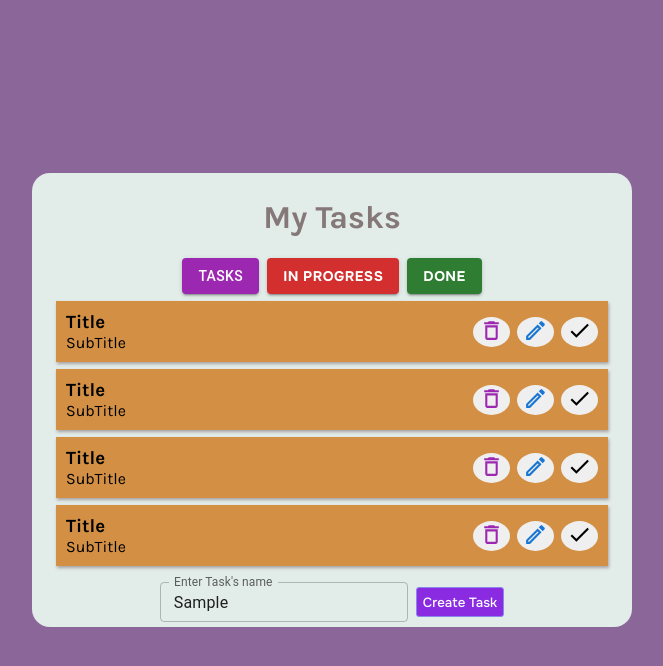
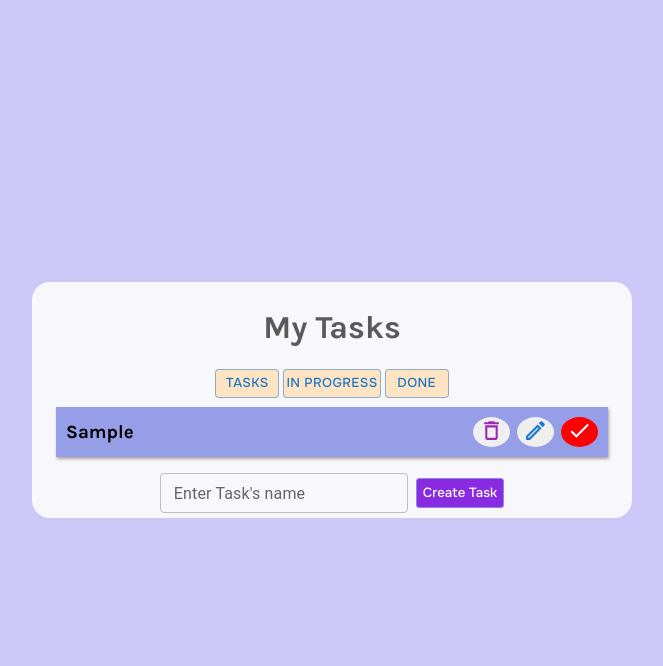
Before and after one commit to samirfandi/TaskList, a React (Create React App) app: page / in a window 1280 px wide. Both pictures are taken after typing "Sample" into the empty fields and a click on the button "Create Task". Shown: the top 666 px of the page, without its empty margins (308-971 px from the left). Built offline with nearby package versions, Linux system fonts and the light colour scheme.

Commit message:
Implement button click handler

```diff
--- a/src/AddTask.js
+++ b/src/AddTask.js
@@ -1,19 +1,36 @@
 import "./AddTask.css";
 import TextField from "@mui/material/TextField";
 import Grid from "@mui/material/Grid";
+import { useState } from "react";
+import { Details } from "@mui/icons-material";
+import { v4 as uuidv4 } from "uuid";
 
-export default function AddTask() {
+export default function AddTask({ handleCreateTask }) {
+  const handleCreateButton = function () {
+    const task = {
+      id: uuidv4(),
+      title: taskName,
+      details: "",
+      isCompleted: false,
+    };
+
+    handleCreateTask(task);
+
+    setTaskName("");
+  };
+
+  const [taskName, setTaskName] = useState("");
   return (
     <Grid
       container
       className="addTask"
       spacing={1}
       direction="row"
-        sx={{
-          display: "flex",
-          justifyContent: "center",
-          alignItems: "center",
-        }}
+      sx={{
+        display: "flex",
+        justifyContent: "center",
+        alignItems: "center",
+      }}
     >
       <Grid item xs={9}>
         <TextField
@@ -21,10 +38,22 @@ export default function AddTask() {
           label="Enter Task's name"
           variant="outlined"
           size="small"
+          onChange={(e) => {
+            setTaskName(e.target.value);
+          }}
+          value={taskName}
         />
       </Grid>
       <Grid item xs={3}>
-        <button className="addButton"> Create Task</button>
+        <button
+          className="addButton"
+          onClick={() => {
+            handleCreateButton();
+          }}
+        >
+          {" "}
+          Create Task
+        </button>
       </Grid>
     </Grid>
   );
--- a/src/App.css
+++ b/src/App.css
@@ -1,6 +1,6 @@
 .App {
   /* padding: 100px 100px; */
-  background-color: rgb(139, 103, 153);
+  background-color: rgba(32, 18, 223, 0.226);
   height: 100vh;
   display: flex;
   justify-content: center;
@@ -8,7 +8,7 @@
 }
 
 .all {
-  background-color: rgb(226, 236, 232);
+  background-color: rgba(253, 253, 253, 0.904);
   padding: 5px;
   border-radius: 18px;
 
--- a/src/App.js
+++ b/src/App.js
@@ -1,21 +1,75 @@
+import { useState } from "react";
 import AddTask from "./AddTask";
 import "./App.css";
 import Header from "./Header";
 import Task from "./Task";
 import Container from "@mui/material/Container";
+import { v4 as uuidv4 } from "uuid";
 
 function App() {
+  const [tasks, setTasks] = useState([]);
+
+  // function used to add new task
+  function handleCreateTask(task) {
+    const newTasks = [
+      ...tasks,
+      {
+        id: task.id,
+        title: task.title,
+        details: task.details,
+        isCompleted: false,
+      },
+    ];
+    setTasks(newTasks);
+  }
+
+  // Function used to add a task to the "Doing" tasks list
+  function hCheckButton(id) {
+    const newTasks = tasks.map((t) => {
+      if (t.id === id) {
+        return { ...t, isCompleted: !t.isCompleted };
+      } else {
+        return t;
+      }
+    });
+
+    setTasks(newTasks);
+  }
+
+  // Function to delete a task from the list
+  function hDeleteButton(id) {
+    const newTasks = tasks.filter((t) => t.id != id);
+    setTasks(newTasks);
+  }
+
+  function inprogressTasks() {
+    const newTasks = tasks.filter((t) => t.isCompleted == false);
+    setTasks(newTasks);
+  }
+
+  function alltasks() {
+    const newTasks = tasks.map((t) => t);
+    setTasks(newTasks);
+  }
   return (
     <div className="App">
       <Container maxWidth="sm" className="all">
-        <Header />
+        <Header inProgressTasks={inprogressTasks} allTasks={alltasks} />
         <div>
-          <Task />
-          <Task />
-          <Task />
-          <Task />
+          {tasks.map((t) => (
+            <Task
+              key={t.id}
+              title={t.title}
+              details={t.details}
+              handleCheckButton={hCheckButton}
+              handleDeleteButton={hDeleteButton}
+              id={t.id}
+              isCompleted={t.isCompleted}
+            />
+          ))}
         </div>
-        <AddTask />
+
+        <AddTask handleCreateTask={handleCreateTask} />
       </Container>
     </div>
   );
--- a/src/Header.css
+++ b/src/Header.css
@@ -1,7 +1,7 @@
 #title {
   display: flex;
   justify-content: center;
-  color: rgb(133, 120, 120);
+  color: rgba(37, 34, 37, 0.74);
   font-family: karla;
 }
 
@@ -10,7 +10,13 @@
   justify-content: center;
 }
 #button {
-  font-family: bold;
+  font-family: medium;
+  font-size: large;
+  padding: 2px;
+  margin: 2px;
+  font-size: small;
+  background-color: bisque;
+  color: rgb(26, 118, 199);
 }
 
 @font-face {
--- a/src/Header.js
+++ b/src/Header.js
@@ -2,18 +2,38 @@ import Stack from "@mui/material/Stack";
 import Button from "@mui/material/Button";
 import "./Header.css";
 
-export default function Header() {
+export default function Header({ inProgressTasks, allTasks }) {
+  const inprogressTasks = function () {
+    alert("In progress");
+    inProgressTasks();
+  };
+
+  const alltasks = function () {
+    alert("all tasks");
+    allTasks();
+  };
   return (
     <div>
       <h1 id="title"> My Tasks </h1>
       <Stack id="buttons" direction="row" spacing={1}>
-        <Button id="button " color="secondary" variant="contained">
+        <Button
+          id="button"
+          size="small"
+          // color="secondary"
+          variant="outlined"
+          onClick={alltasks}
+        >
           tasks
         </Button>
-        <Button id="button" variant="contained" color="error">
+        <Button
+          id="button"
+          variant="outlined"
+          // color="error"
+          onClick={inprogressTasks}
+        >
           In Progress
         </Button>
-        <Button id="button" variant="contained" color="success">
+        <Button id="button" variant="outlined">
           DONE
         </Button>
       </Stack>
--- a/src/Task.css
+++ b/src/Task.css
@@ -11,7 +11,7 @@
 }
 
 .Task {
-  background-color: rgb(211, 144, 68);
+  background-color: rgba(83, 96, 219, 0.589);
   margin: 7px 0;
   display: flex;
   flex-direction: row;
--- a/src/Task.js
+++ b/src/Task.js
@@ -3,16 +3,33 @@ import DeleteOutlinedIcon from "@mui/icons-material/DeleteOutlined";
 import ModeEditOutlineOutlinedIcon from "@mui/icons-material/ModeEditOutlineOutlined";
 import CheckOutlinedIcon from "@mui/icons-material/CheckOutlined";
 
-export default function Task() {
+export default function Task({
+  title,
+  details,
+  id,
+  handleCheckButton,
+  handleDeleteButton,
+  isCompleted,
+}) {
+  // function used to add a task to doing task list
+  const hCheckButton = function () {
+    handleCheckButton(id);
+  };
+
+  // function used to delete a task from the list
+  const hDeleteButton = function () {
+    handleDeleteButton(id);
+  };
+
   return (
     <div className="Task">
       <div className="titles">
-        <h3> Title</h3>
-        <p> SubTitle</p>
+        <h3> {title}</h3>
+        <p> {details}</p>
       </div>
 
       <div className="icons">
-        <button className="iconButton">
+        <button className="iconButton" onClick={hDeleteButton}>
           <DeleteOutlinedIcon color="secondary" sx={{ fontSize: 25 }}>
             {" "}
           </DeleteOutlinedIcon>
@@ -23,8 +40,15 @@ export default function Task() {
             color="primary"
           ></ModeEditOutlineOutlinedIcon>
         </button>
-        <button className="iconButton">
-          <CheckOutlinedIcon sx={{ fontSize: 25 }} color=""></CheckOutlinedIcon>
+        <button
+          onClick={hCheckButton}
+          className="iconButton"
+          style={{
+            backgroundColor: isCompleted ? "green" : "red",
+            color: "white",
+          }}
+        >
+          <CheckOutlinedIcon sx={{ fontSize: 25 }}></CheckOutlinedIcon>
         </button>
       </div>
     </div>
```
